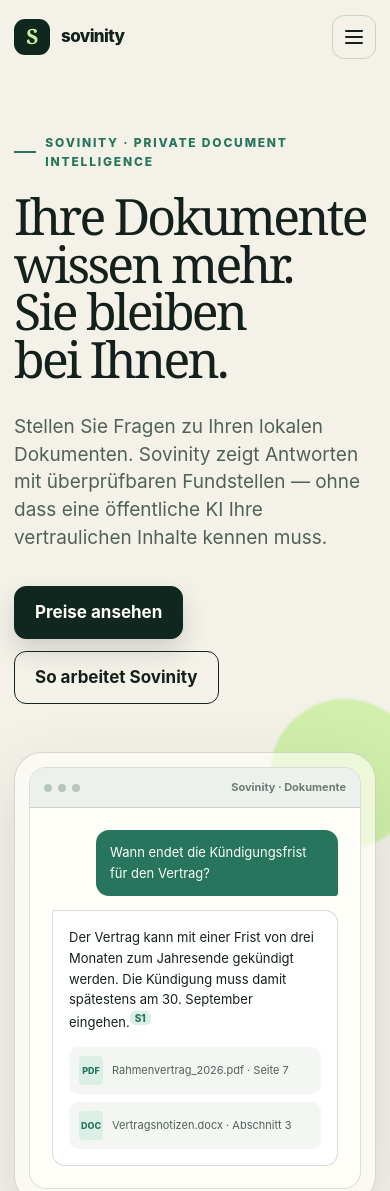
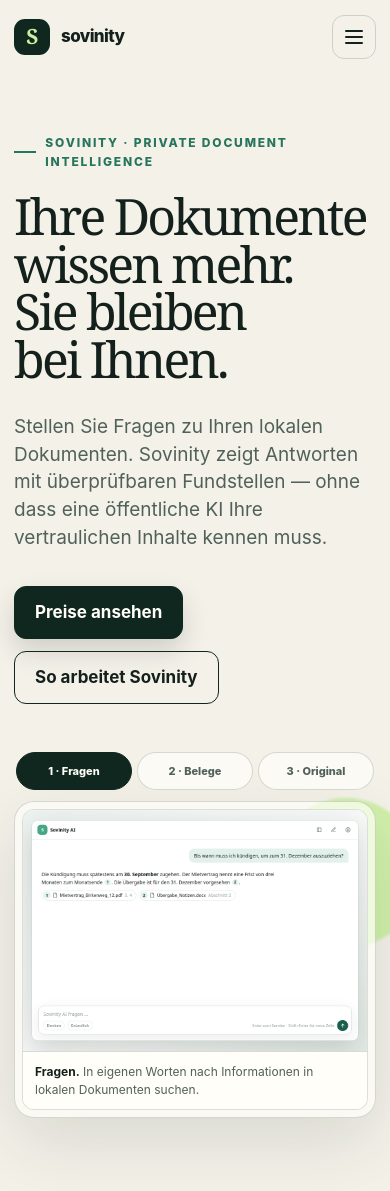
Before and after one commit to sovinityAI/website, a plain HTML site: page index.html in a window 390 px wide. Shown: the top 1191 px of the page. Drawn offline with Linux system fonts and the light colour scheme.

Commit message:
feat(website): add Desktop product tour (#8) (#25)
Co-authored-by: mario meltzow <dev@meltzow.net>

```diff
--- a/assets/site.js
+++ b/assets/site.js
@@ -18,4 +18,36 @@
       menu?.setAttribute('aria-expanded', 'false');
     });
   });
+
+  document.querySelectorAll('[data-product-tour]').forEach((tour) => {
+    const tabs = [...tour.querySelectorAll('[role="tab"]')];
+    const panels = tabs.map((tab) => document.getElementById(tab.getAttribute('aria-controls'))).filter(Boolean);
+
+    const activate = (tab, moveFocus = false) => {
+      tabs.forEach((item) => {
+        const selected = item === tab;
+        item.setAttribute('aria-selected', String(selected));
+        item.tabIndex = selected ? 0 : -1;
+        const panel = document.getElementById(item.getAttribute('aria-controls'));
+        if (panel) panel.hidden = !selected;
+      });
+      if (moveFocus) tab.focus();
+    };
+
+    tour.classList.add('is-enhanced');
+    panels.forEach((panel, index) => { panel.hidden = index !== 0; });
+    tabs.forEach((tab, index) => {
+      tab.addEventListener('click', () => activate(tab));
+      tab.addEventListener('keydown', (event) => {
+        let target = null;
+        if (event.key === 'ArrowRight') target = tabs[(index + 1) % tabs.length];
+        if (event.key === 'ArrowLeft') target = tabs[(index - 1 + tabs.length) % tabs.length];
+        if (event.key === 'Home') target = tabs[0];
+        if (event.key === 'End') target = tabs[tabs.length - 1];
+        if (!target) return;
+        event.preventDefault();
+        activate(target, true);
+      });
+    });
+  });
 })();
--- a/assets/styles.css
+++ b/assets/styles.css
@@ -76,20 +76,19 @@ h1 { max-width: 760px; font-family: Georgia, "Times New Roman", serif; font-size
 .button.secondary { background: transparent; }
 .button.secondary:hover { background: rgba(255,255,255,.5); }
 
-.product-frame { position: relative; padding: 14px; border: 1px solid var(--line); border-radius: 28px; background: rgba(255, 254, 249, .62); box-shadow: var(--shadow); transform: rotate(1.4deg); }
-.product-frame::before { content: ""; position: absolute; inset: -54px -45px auto auto; width: 150px; height: 150px; border-radius: 50%; background: var(--lime); filter: blur(1px); z-index: -1; opacity: .85; }
-.product-window { overflow: hidden; border: 1px solid rgba(20,32,27,.14); border-radius: 17px; background: var(--white); }
-.window-bar { display: flex; align-items: center; gap: 6px; min-height: 40px; padding: 0 14px; color: #6d7c75; background: #edf1ee; border-bottom: 1px solid var(--line); font-size: 11px; font-weight: 700; }
-.window-dot { width: 8px; height: 8px; border-radius: 50%; background: #b8c4be; }
-.window-title { margin-left: auto; }
-.chat-preview { padding: 22px; }
-.question { margin: 0 0 14px 44px; padding: 12px 14px; border-radius: 13px 13px 3px 13px; color: white; background: var(--green); font-size: 13px; }
-.answer { padding: 16px; border: 1px solid var(--line); border-radius: 3px 13px 13px; background: white; font-size: 13px; }
-.answer p { margin: 0; }
-.cite { padding: 1px 5px; color: var(--green); background: var(--mint); border-radius: 5px; font-size: 10px; font-weight: 800; vertical-align: super; }
-.sources { display: grid; gap: 8px; margin-top: 14px; }
-.source { display: flex; align-items: center; gap: 9px; padding: 9px 10px; background: #f4f6f4; border-radius: 9px; color: #506159; font-size: 11px; }
-.source-icon { display: grid; place-items: center; flex: 0 0 auto; width: 24px; height: 29px; border-radius: 4px; color: var(--green); background: var(--mint); font-size: 9px; font-weight: 800; }
+.product-tour { position: relative; min-width: 0; }
+.product-tour::before { content: ""; position: absolute; inset: 46px -45px auto auto; width: 150px; height: 150px; border-radius: 50%; background: var(--lime); filter: blur(1px); z-index: -1; opacity: .85; }
+.product-tabs { display: flex; gap: 7px; margin: 0 0 11px; padding: 0 2px; }
+.product-tabs button { flex: 1; min-height: 40px; padding: 8px 10px; border: 1px solid var(--line); border-radius: 999px; color: var(--ink-soft); background: rgba(255, 254, 249, .7); font-size: 12px; font-weight: 760; cursor: pointer; }
+.product-tabs button:hover { color: var(--ink); border-color: rgba(38, 117, 92, .45); }
+.product-tabs button[aria-selected="true"] { color: var(--white); border-color: var(--forest); background: var(--forest); }
+.product-stage { min-width: 0; padding: 11px; border: 1px solid var(--line); border-radius: 25px; background: rgba(255, 254, 249, .64); box-shadow: var(--shadow); }
+.product-panel { margin: 0; overflow: hidden; border: 1px solid rgba(20,32,27,.14); border-radius: 15px; background: var(--white); }
+.product-panel + .product-panel { margin-top: 14px; }
+.product-tour.is-enhanced .product-panel + .product-panel { margin-top: 0; }
+.product-panel img { width: 100%; height: auto; aspect-ratio: 10 / 7; object-fit: cover; background: #edf3f0; }
+.product-panel figcaption { min-height: 61px; padding: 12px 15px 13px; border-top: 1px solid var(--line); color: var(--ink-soft); background: var(--white); font-size: 12px; line-height: 1.45; }
+.product-panel figcaption strong { color: var(--ink); }
 
 .proof-strip { border-block: 1px solid var(--line); }
 .proof-list { display: grid; grid-template-columns: repeat(3, 1fr); margin: 0; padding: 0; list-style: none; }
@@ -201,7 +200,7 @@ h2 { font-family: Georgia, "Times New Roman", serif; font-size: clamp(39px, 5.4v
   .lang-link { justify-self: start; }
   .menu-button { display: block; }
   .hero-grid { grid-template-columns: 1fr; }
-  .product-frame { width: min(100%, 600px); margin-inline: auto; transform: none; }
+  .product-tour { width: min(100%, 680px); margin-inline: auto; }
   .section-header, .sovereignty-grid, .status-panel, .pricing-extra-grid { grid-template-columns: 1fr; }
   .pricing-grid { grid-template-columns: repeat(2, minmax(0, 1fr)); }
   .sequence article { grid-template-columns: 72px 1fr; }
@@ -211,6 +210,11 @@ h2 { font-family: Georgia, "Times New Roman", serif; font-size: clamp(39px, 5.4v
 @media (max-width: 660px) {
   .container, .narrow { width: min(calc(100% - 28px), var(--max)); }
   .hero { padding-top: 58px; }
+  .product-tabs { gap: 5px; }
+  .product-tabs button { min-height: 38px; padding-inline: 7px; font-size: 11px; }
+  .product-stage { padding: 7px; border-radius: 20px; }
+  .product-panel { border-radius: 12px; }
+  .product-panel figcaption { min-height: 0; padding: 11px 12px; }
   .proof-list { grid-template-columns: 1fr; }
   .proof-list li { min-height: auto; padding: 16px 0; }
   .proof-list li + li { border-left: 0; border-top: 1px solid var(--line); }
--- a/index.html
+++ b/index.html
@@ -46,19 +46,25 @@
             <a class="button secondary" href="#produkt">So arbeitet Sovinity</a>
           </div>
         </div>
-        <div class="product-frame" aria-label="Beispiel einer Antwort mit Quellen">
-          <div class="product-window">
-            <div class="window-bar"><span class="window-dot"></span><span class="window-dot"></span><span class="window-dot"></span><span class="window-title">Sovinity · Dokumente</span></div>
-            <div class="chat-preview">
-              <p class="question">Wann endet die Kündigungsfrist für den Vertrag?</p>
-              <div class="answer">
-                <p>Der Vertrag kann mit einer Frist von drei Monaten zum Jahresende gekündigt werden. Die Kündigung muss damit spätestens am 30. September eingehen.<span class="cite">S1</span></p>
-                <div class="sources">
-                  <div class="source"><span class="source-icon">PDF</span><span>Rahmenvertrag_2026.pdf · Seite 7</span></div>
-                  <div class="source"><span class="source-icon">DOC</span><span>Vertragsnotizen.docx · Abschnitt 3</span></div>
-                </div>
-              </div>
-            </div>
+        <div class="product-tour" data-product-tour>
+          <div class="product-tabs" role="tablist" aria-label="Drei Schritte in Sovinity Desktop">
+            <button id="tour-tab-ask-de" type="button" role="tab" aria-selected="true" aria-controls="tour-panel-ask-de">1 · Fragen</button>
+            <button id="tour-tab-evidence-de" type="button" role="tab" aria-selected="false" aria-controls="tour-panel-evidence-de" tabindex="-1">2 · Belege</button>
+            <button id="tour-tab-verify-de" type="button" role="tab" aria-selected="false" aria-controls="tour-panel-verify-de" tabindex="-1">3 · Original</button>
+          </div>
+          <div class="product-stage">
+            <figure id="tour-panel-ask-de" class="product-panel" role="tabpanel" aria-labelledby="tour-tab-ask-de">
+              <img src="assets/product/desktop-ask-de.png" width="1000" height="700" loading="eager" decoding="async" fetchpriority="high" alt="Sovinity Desktop beantwortet eine Frage zu einem fiktiven Mietvertrag direkt auf dem lokalen Computer.">
+              <figcaption><strong>Fragen.</strong> In eigenen Worten nach Informationen in lokalen Dokumenten suchen.</figcaption>
+            </figure>
+            <figure id="tour-panel-evidence-de" class="product-panel" role="tabpanel" aria-labelledby="tour-tab-evidence-de">
+              <img src="assets/product/desktop-evidence-de.png" width="1000" height="700" loading="lazy" decoding="async" alt="Sovinity Desktop verbindet die fiktive Antwort mit zwei nummerierten Dokumentquellen.">
+              <figcaption><strong>Belege sehen.</strong> Nummerierte Fundstellen verbinden die Antwort mit den verwendeten Dateien.</figcaption>
+            </figure>
+            <figure id="tour-panel-verify-de" class="product-panel" role="tabpanel" aria-labelledby="tour-tab-verify-de">
+              <img src="assets/product/desktop-verify-de.png" width="1000" height="700" loading="lazy" decoding="async" alt="Sovinity Desktop zeigt neben dem Chat die markierte Passage in einem fiktiven Originaldokument.">
+              <figcaption><strong>Original prüfen.</strong> Die zitierte Passage direkt neben der Antwort öffnen.</figcaption>
+            </figure>
           </div>
         </div>
       </div>
```
Also changed, not shown: en/index.html (+19 -10 lines), assets/product/desktop-ask-de.png (added), assets/product/desktop-ask-en.png (added), assets/product/desktop-evidence-de.png (added), assets/product/desktop-evidence-en.png (added), assets/product/desktop-verify-de.png (added), assets/product/desktop-verify-en.png (added), 1 other file.
